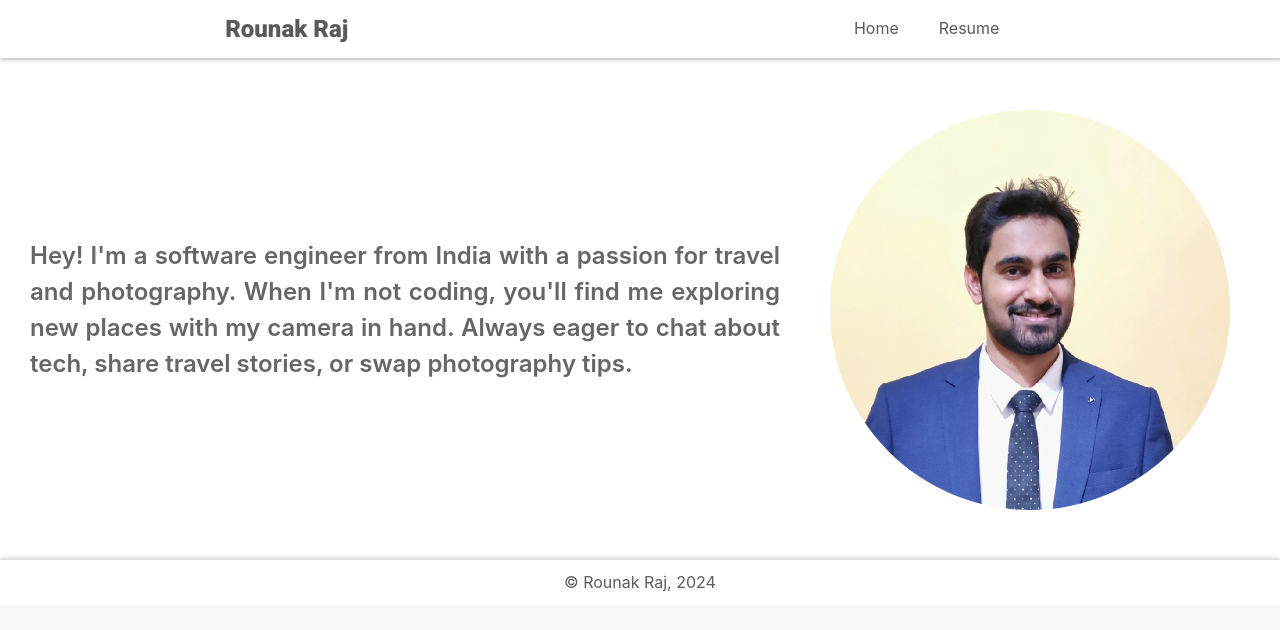
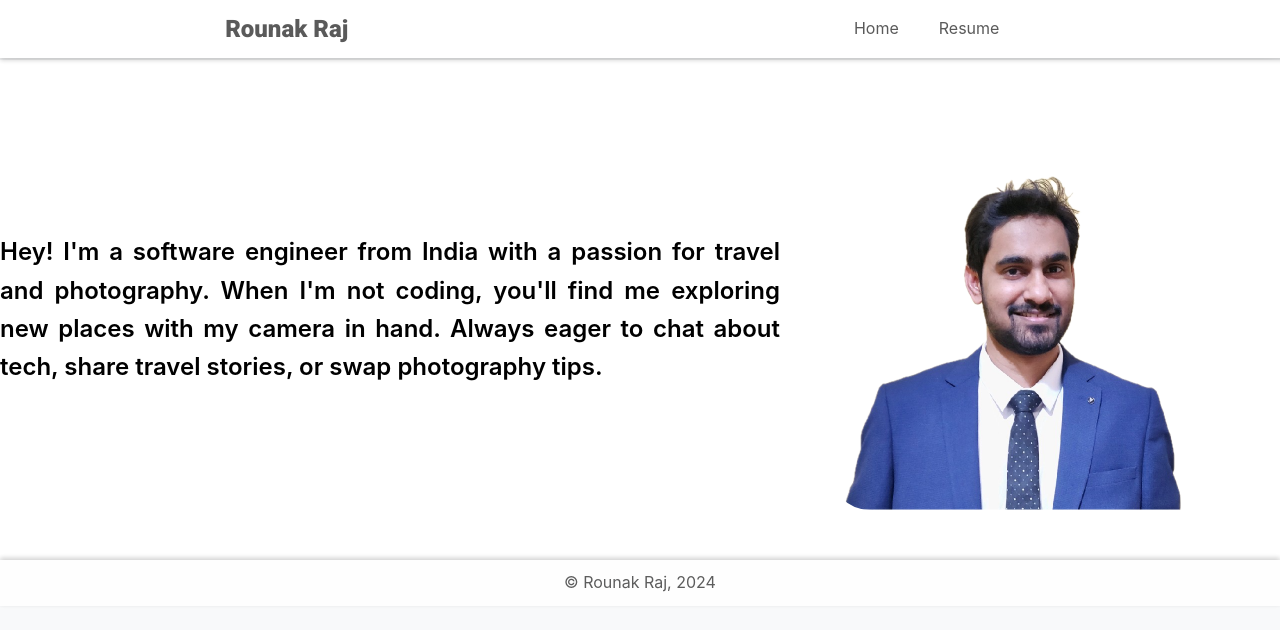
Before and after one commit to rounakraj8/portfolio, a React (Create React App) app in the folder website/: page /#/ in a window 1280 px wide. Shown: the top 630 px of the page. Built offline with nearby package versions, Linux system fonts and the light colour scheme.

Commit message:
use png image

```diff
--- a/website/src/components/homepage/Homepage.css
+++ b/website/src/components/homepage/Homepage.css
@@ -83,25 +83,25 @@ h2 {
 }
 
 
-.avatar-introduction {
+.homepage-container .avatar-introduction {
   display: flex;
 }
 
-.avatar-container {
+.homepage-container .avatar-container {
   display: flex;
   justify-content: center;
   align-items: center;
   margin: 50px 50px;
 }
 
-.avatar {
+.homepage-container .avatar {
   width: 400px;
   height: 400px;
-  border-radius: 50%;
+  border-radius: 10%;
   object-fit: cover;
 }
 
-.introduction{
+.homepage-container .introduction{
   display: flex;
   justify-content: center;
   align-items: center;
--- a/website/src/components/homepage/Homepage.js
+++ b/website/src/components/homepage/Homepage.js
@@ -1,7 +1,7 @@
 import React, { forwardRef } from 'react';
 
 import './Homepage.css';
-import profilePic from '../../assets/images/my.jpeg';
+import profilePic from '../../assets/images/my.png';
 import settings from "../../website-setting.json"
 
 import homepage from "../../assets/data/homepage.json"
--- a/website/src/components/resume/Header.css
+++ b/website/src/components/resume/Header.css
@@ -20,7 +20,7 @@
 .contact {
   flex: 2.5;
   text-align: left;
-  padding-left:15px;
+  padding-left: 15px;
   border-left: 2px solid #eaeaea;
 
   color: #333;
@@ -49,27 +49,26 @@
   display: flex;
 }
 
-.avatar-container {
+.avatarAndSummary .avatar-container {
   display: flex;
   justify-content: center;
   align-items: center;
 }
 
-.avatar {
+.avatarAndSummary .avatar {
   width: 100px;
   height: 100px;
   border-radius: 50%;
   object-fit: cover;
 }
 
-p {
+.avatarAndSummary p {
   margin-left: 30px;
   line-height: 1.5;
   color: #666;
   text-align: left;
 }
 
-.externalLinkItems a{
-
+.externalLinkItems a {
   margin-left: 20px;
 }
--- a/website/src/components/resume/Header.js
+++ b/website/src/components/resume/Header.js
@@ -1,6 +1,6 @@
 import React from 'react';
 import './Header.css';
-import profilePic from '../../assets/images/my.jpeg';
+import profilePic from '../../assets/images/my.png';
 import { faPhoneSquare, faEnvelope, faGlobe, faLocationPin, } from '@fortawesome/free-solid-svg-icons';
 import { FontAwesomeIcon } from '@fortawesome/react-fontawesome';
 import { faGithub, faLinkedin } from '@fortawesome/free-brands-svg-icons'
```
Also changed, not shown: website/src/assets/images/my.jpeg (deleted), website/src/assets/images/my.png (added).
